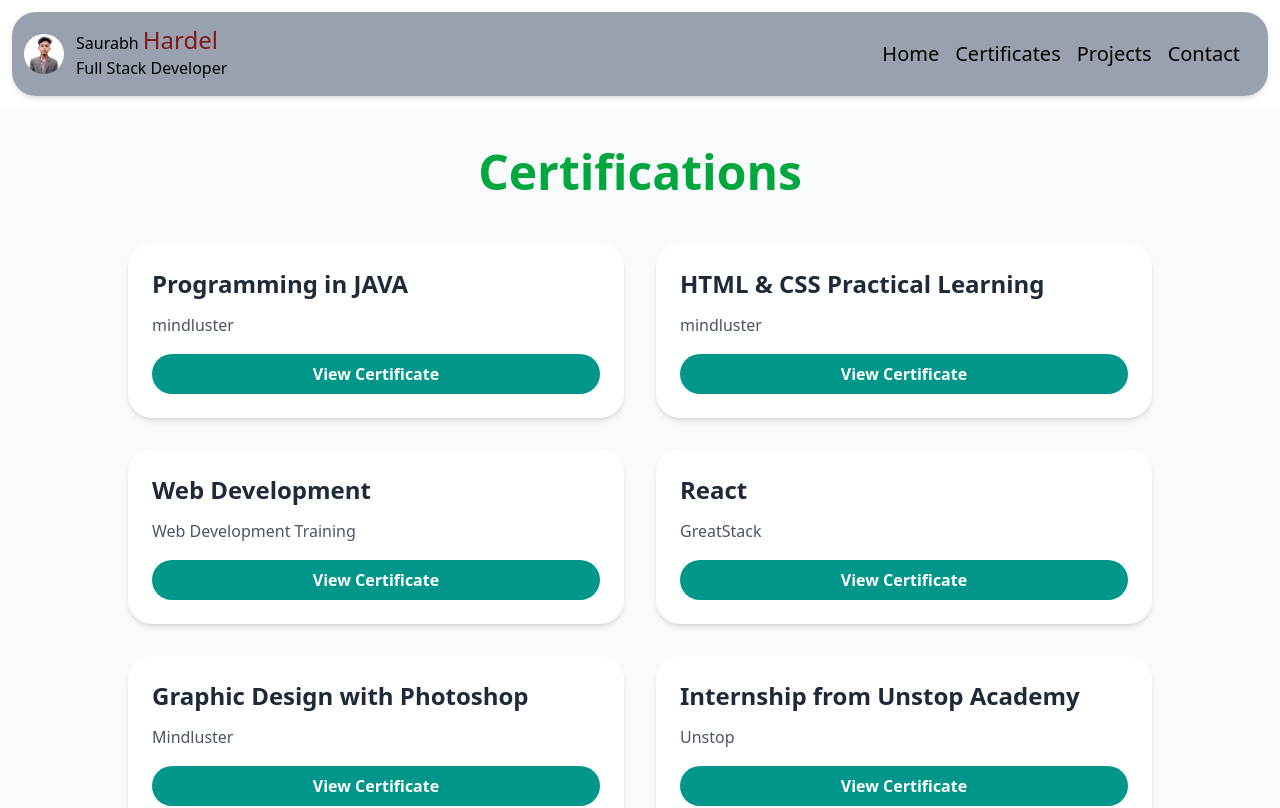
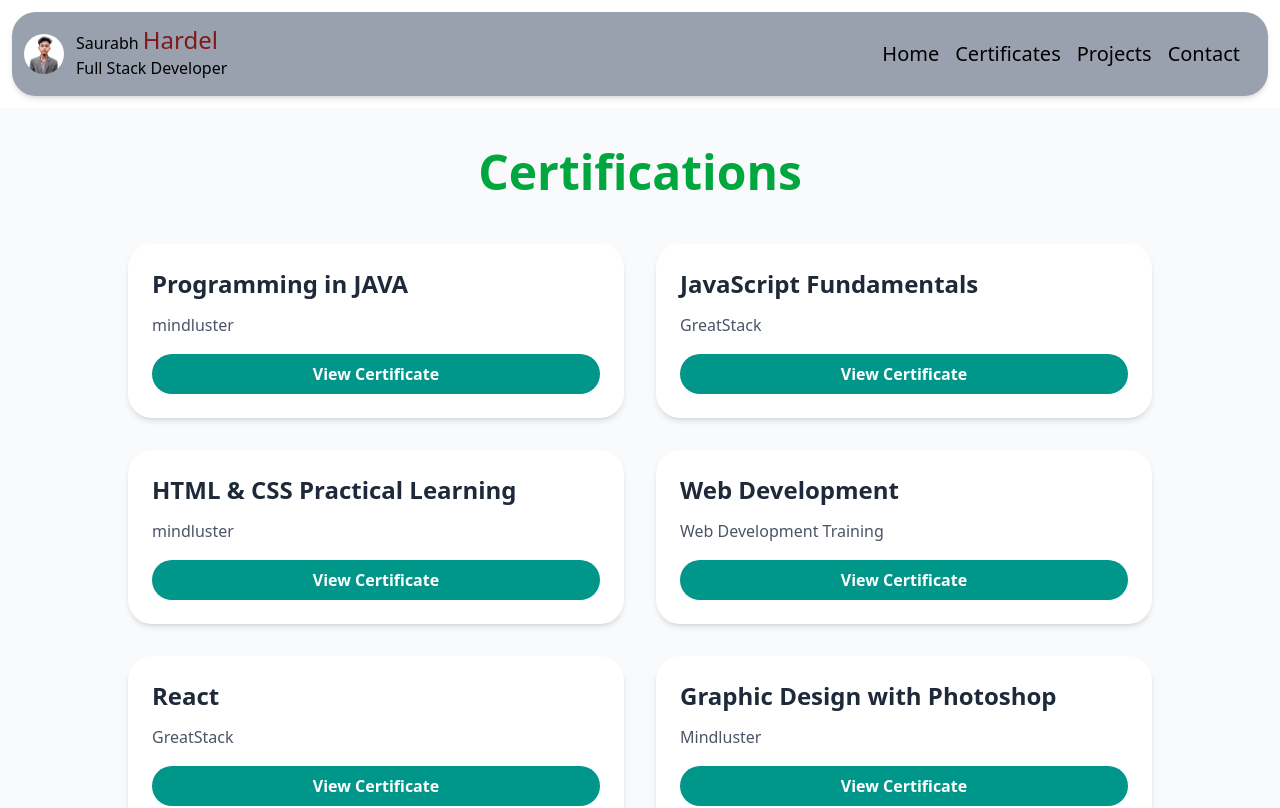
Before and after one commit to saurabh5286/Res-portfolio, a React (Vite) app: page /certificates in a window 1280 px wide. Shown: the top 808 px of the page. Built offline with nearby package versions, Linux system fonts and the light colour scheme.

Commit message:
Certificates.jsx

```diff
--- a/src/components/pages/Certificates.jsx
+++ b/src/components/pages/Certificates.jsx
@@ -5,9 +5,16 @@ function Certificates() {
     {
       title: "Programming in JAVA",
       description: "mindluster",
-      imgSrc: "/Java.jpg",
+      imgSrc: "/JS.jpg",
       imgAlt: "Java Certificate",
       id: "java-cert",
+    },
+    {
+      title: "JavaScript Fundamentals",
+      description: "GreatStack",
+      imgSrc: "/JavaScript.jpg",
+      imgAlt: "JavaScript Certificate",
+      id: "javascript-cert",
     },
     {
       title: "HTML & CSS Practical Learning",
```
